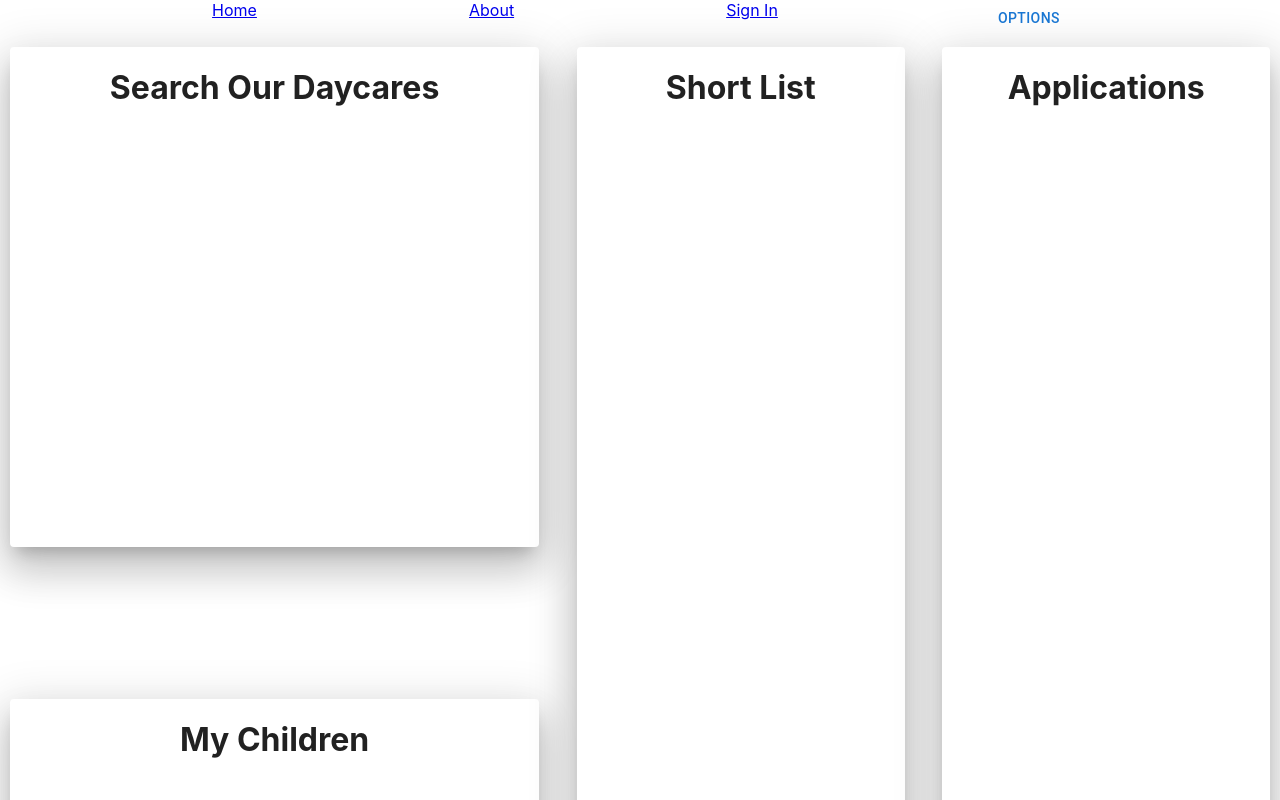
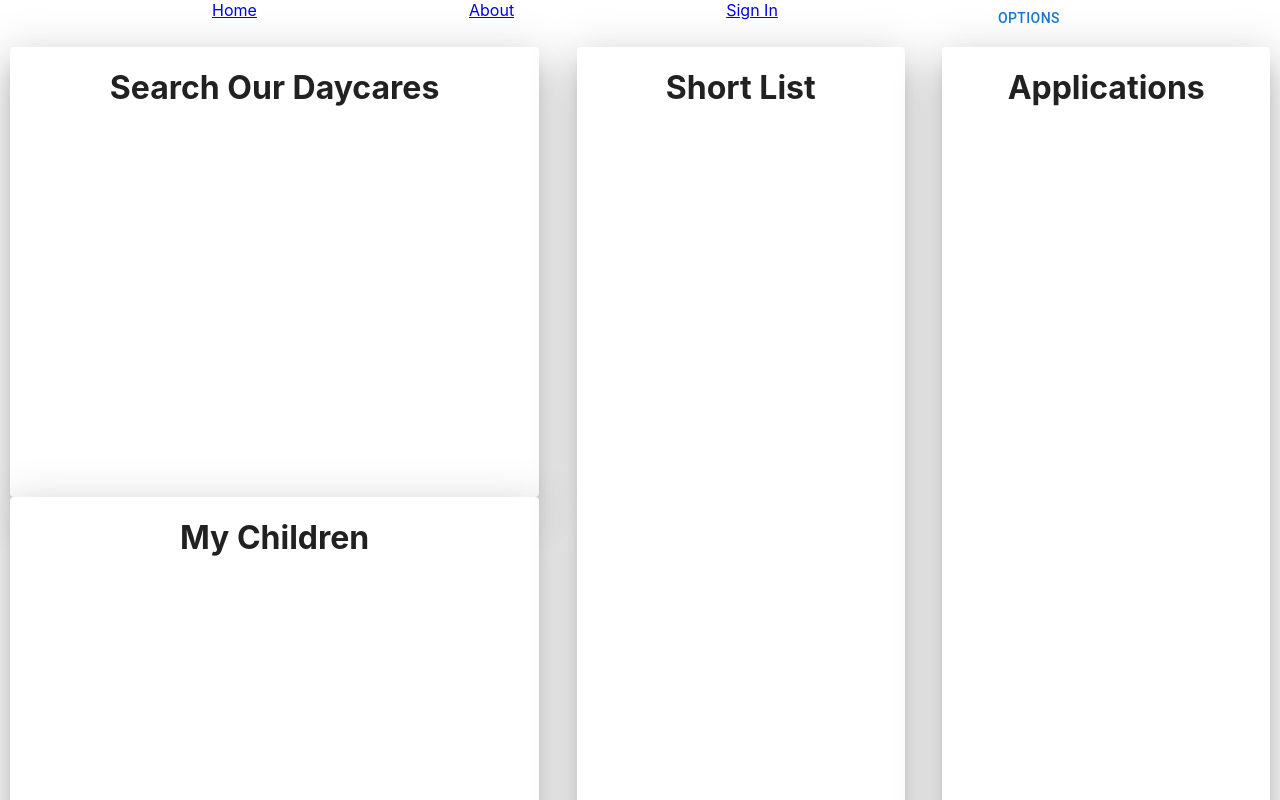
Before and after one commit to bijon7/onestop-daycare, a React (Create React App) app in the folder frontend/: page /guardian in a window 1280 px wide. Shown: the top 800 px of the page. Built offline with nearby package versions, Linux system fonts and the light colour scheme.

Commit message:
changed css styling

```diff
--- a/frontend/src/pages/GuardianDashboard.scss
+++ b/frontend/src/pages/GuardianDashboard.scss
@@ -3,19 +3,19 @@
   flex-direction: row;
   justify-content: space-between;
   padding: 10px;
-  height: 90vw;
+  height: auto;
 }
 
 .guardian-dashboard_sections {
   display: flex;
   flex-direction: column;
-  justify-content: space-between;
+  justify-content: space-evenly;
   height: auto;
   width: 42%;
 }
 
 %paper_section {
-  min-height: 500px;
+  min-height: 450px;
 }
 
 .guardian-dashboard_mid {
```
